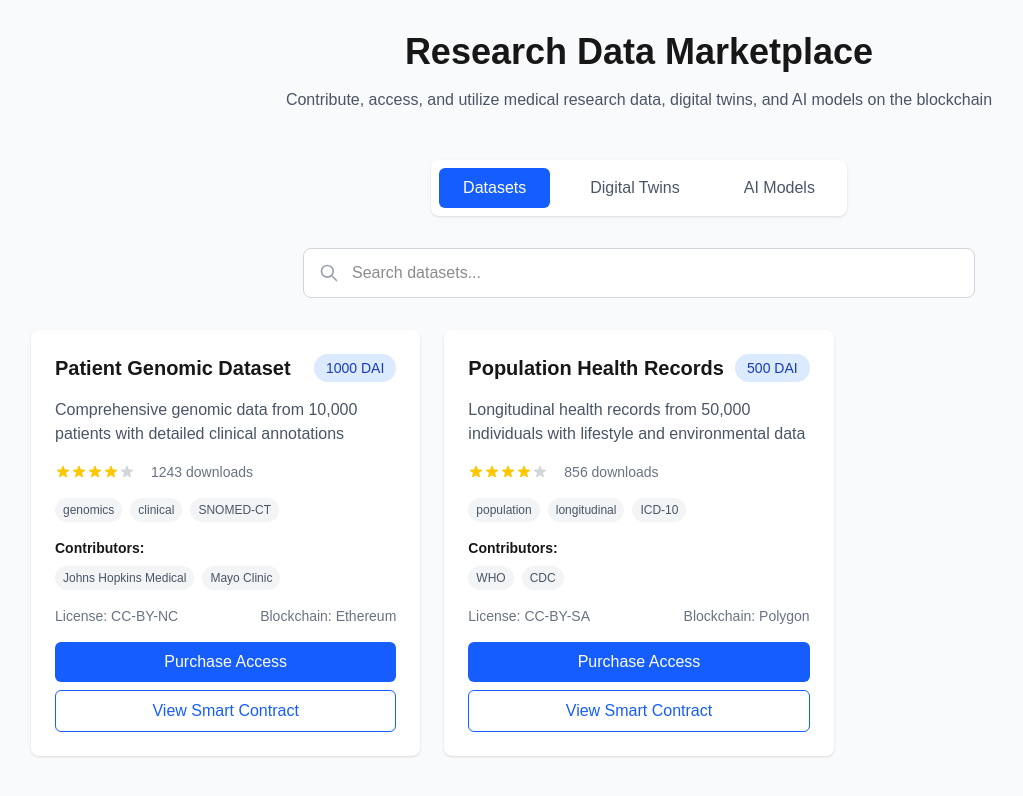
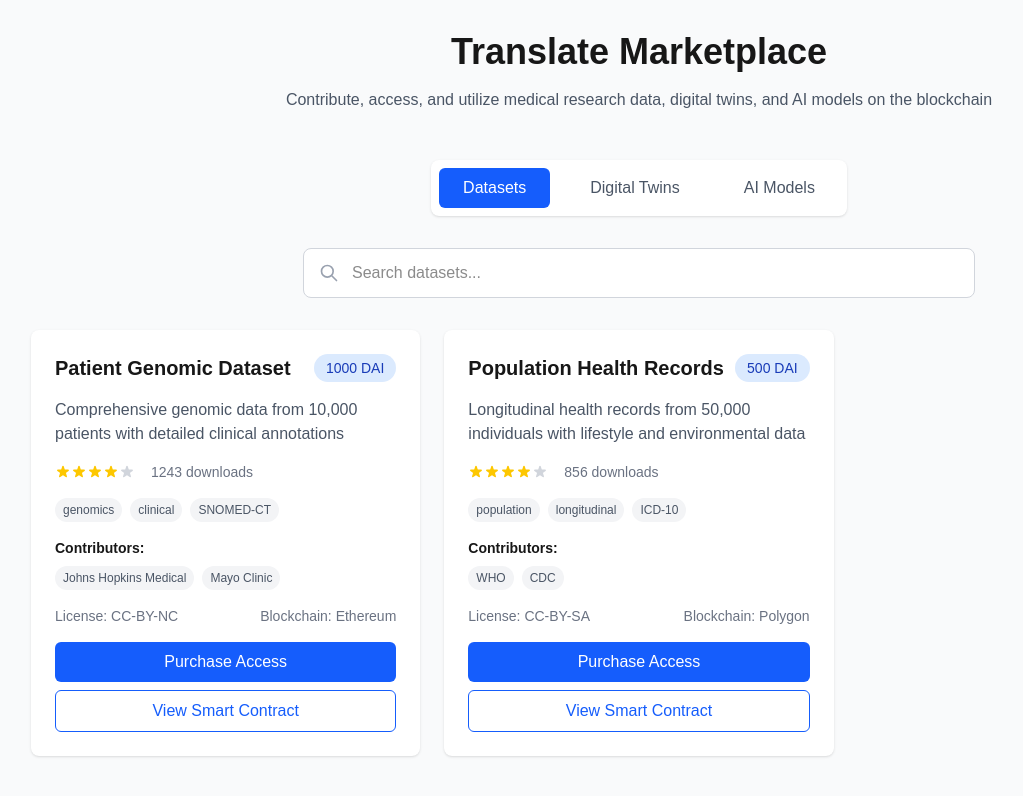
Before and after one commit to joeychuavertex/translate, a Next.js app in the folder frontend/: page / in a window 1280 px wide. Shown: the top 796 px of the page, without its empty margins (1-1024 px from the left). Built offline with nearby package versions, Linux system fonts and the light colour scheme.

Commit message:
update title

```diff
--- a/frontend/app/page.tsx
+++ b/frontend/app/page.tsx
@@ -80,7 +80,7 @@
     <main className="min-h-screen p-8 bg-gray-50 dark:bg-gray-900">
       <div className="max-w-7xl mx-auto">
         <div className="text-center mb-12">
-          <h1 className="text-4xl font-bold mb-4">Research Data Marketplace</h1>
+          <h1 className="text-4xl font-bold mb-4">Translate Marketplace</h1>
           <p className="text-gray-600 dark:text-gray-300">
             Contribute, access, and utilize medical research data, digital twins, and AI models on the blockchain
           </p>
```
